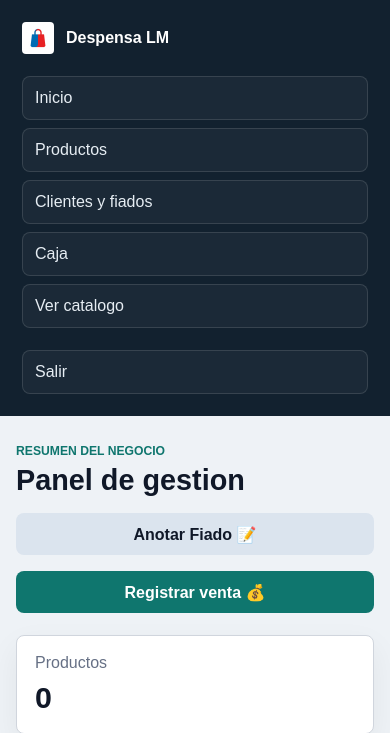
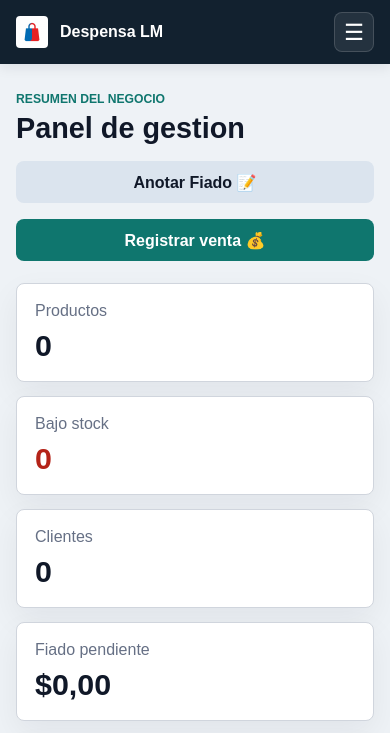
Before and after one commit to redbreake/DespensaLM, a Django app: page /gestion/ in a window 390 px wide. Shown: the top 733 px of the page. Run offline with Django 5.2, Linux system fonts and the light colour scheme; the visitor is signed in with stand-in values (Sample User, id 1); data that the repository does not hold is empty.

Commit message:
Convertir barra de navegacion lateral en menu colapsable tipo hamburguesa en movil

```diff
--- a/despensa/static/despensa/css/gestion.css
+++ b/despensa/static/despensa/css/gestion.css
@@ -49,6 +49,24 @@ textarea {
   padding: 22px;
   color: #fff;
   background: #12212f;
+}
+
+.sidebar-header {
+  display: flex;
+  align-items: center;
+  justify-content: space-between;
+  width: 100%;
+}
+
+.sidebar-content {
+  display: flex;
+  flex-direction: column;
+  gap: 22px;
+  flex: 1;
+}
+
+.menu-toggle {
+  display: none;
 }
 
 .brand {
@@ -351,8 +369,43 @@ h2 {
   }
 
   .sidebar {
-    position: static;
+    position: sticky;
+    top: 0;
+    z-index: 1000;
     height: auto;
+    padding: 12px 16px;
+    gap: 0;
+    box-shadow: 0 4px 12px rgba(16, 24, 40, 0.08);
+  }
+
+  .sidebar-content {
+    display: none;
+    width: 100%;
+    margin-top: 14px;
+    gap: 12px;
+  }
+
+  .sidebar-content.active {
+    display: flex;
+  }
+
+  .menu-toggle {
+    display: flex;
+    align-items: center;
+    justify-content: center;
+    width: 40px;
+    height: 40px;
+    background: rgba(255, 255, 255, 0.08);
+    border: 1px solid rgba(255, 255, 255, 0.15);
+    border-radius: 8px;
+    color: #fff;
+    font-size: 1.4rem;
+    cursor: pointer;
+    transition: background 0.2s;
+  }
+
+  .menu-toggle:active {
+    background: rgba(255, 255, 255, 0.18);
   }
 
   .page-header,
--- a/despensa/templates/despensa/gestion/base.html
+++ b/despensa/templates/despensa/gestion/base.html
@@ -10,10 +10,16 @@
 <body>
   <div class="app-shell">
     <aside class="sidebar">
+      <div class="sidebar-header">
         <a class="brand" href="{% url 'despensa:gestion_dashboard' %}">
           <img src="{% static 'despensa/img/logo.png' %}" alt="Logo" style="height: 32px; width: 32px; object-fit: cover; border-radius: 4px; flex-shrink: 0;">
           <strong>Despensa LM</strong>
         </a>
+        <button class="menu-toggle" id="menuToggle" aria-label="Menú" onclick="toggleMobileMenu()">
+          <span id="menuIcon">☰</span>
+        </button>
+      </div>
+      <div class="sidebar-content" id="sidebarContent">
         <nav class="side-nav" aria-label="Gestion">
           <a href="{% url 'despensa:gestion_dashboard' %}">Inicio</a>
           <a href="{% url 'despensa:producto_lista' %}">Productos</a>
@@ -25,6 +31,7 @@
           {% csrf_token %}
           <button class="ghost-button" type="submit">Salir</button>
         </form>
+      </div>
     </aside>
 
     <main class="content">
@@ -38,5 +45,18 @@
       {% block content %}{% endblock %}
     </main>
   </div>
+
+  <script>
+    function toggleMobileMenu() {
+      const content = document.getElementById('sidebarContent');
+      const icon = document.getElementById('menuIcon');
+      content.classList.toggle('active');
+      if (content.classList.contains('active')) {
+        icon.textContent = '✕';
+      } else {
+        icon.textContent = '☰';
+      }
+    }
+  </script>
 </body>
 </html>
```
Lines whose indentation alone changed are shown as unchanged.
